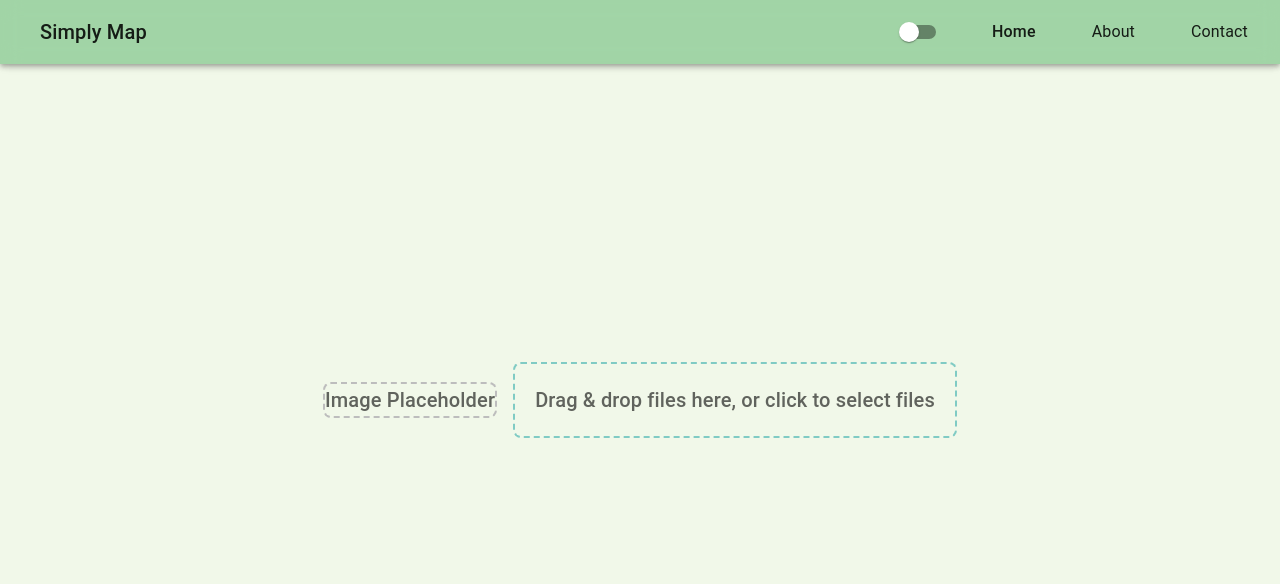
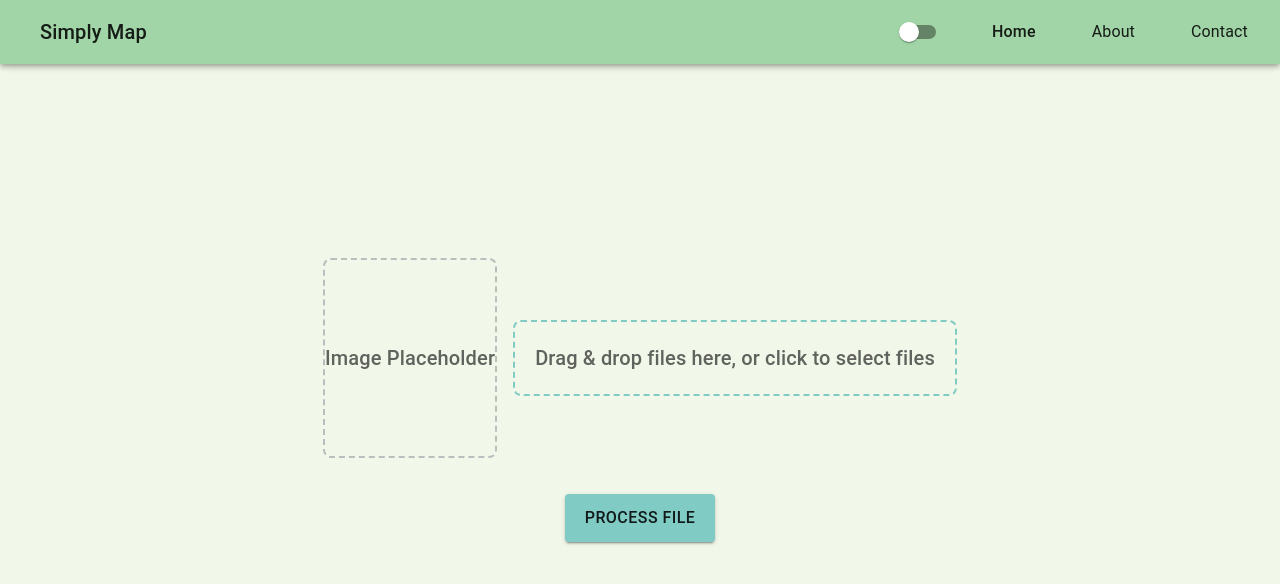
Before and after one commit to amritanshusingh/SimplyMapReact, a React (Vite) app: page / in a window 1280 px wide. Both pictures are taken after a click on the element 172 px from the left and 156 px from the top of the page. Shown: the top 584 px of the page. Built offline with nearby package versions, Linux system fonts and the light colour scheme; some icons are missing.

Commit message:
Enhance PointToLinePage with file upload and map rendering features

```diff
--- a/src/components/PointToLinePage.tsx
+++ b/src/components/PointToLinePage.tsx
@@ -1,25 +1,69 @@
-import React, { useCallback } from 'react';
+import React, { useCallback, useState, useEffect } from 'react';
 import { useDropzone } from 'react-dropzone';
-import { Box, Typography, Grid } from '@mui/material';
+import { Box, Typography, Grid, Card, Button } from '@mui/material';
+import { MapContainer, TileLayer, GeoJSON, useMap } from 'react-leaflet';
+import "leaflet/dist/leaflet.css";
+import { kml } from '@tmcw/togeojson';
+import { DOMParser } from '@xmldom/xmldom';
+import L from 'leaflet';
+
+const FitBoundsComponent = ({ geoJsonData }: { geoJsonData: any }) => {
+  const map = useMap();
+
+  useEffect(() => {
+    if (geoJsonData) {
+      const layer = L.geoJSON(geoJsonData);
+      map.fitBounds(layer.getBounds());
+    }
+  }, [geoJsonData, map]);
+
+  return null;
+};
 
 const PointToLinePage: React.FC = () => {
+  const [geoJsonData, setGeoJsonData] = useState<any>(null);
+  const [showMap, setShowMap] = useState(false);
+
   const onDrop = useCallback((acceptedFiles: File[]) => {
-    console.log('Uploaded files:', acceptedFiles);
-    // Handle file processing here
+    const file = acceptedFiles[0];
+    if (file && file.type === 'application/vnd.google-earth.kml+xml') {
+      const reader = new FileReader();
+      reader.onload = () => {
+        const text = reader.result as string;
+        const parser = new DOMParser();
+        const kmlDocument = parser.parseFromString(text, 'application/xml');
+        const geoJson = kml(kmlDocument);
+        setGeoJsonData(geoJson);
+      };
+      reader.readAsText(file);
+    } else {
+      console.error('Invalid file type. Please upload a KML file.');
+    }
   }, []);
+
+  const handleProcessFile = () => {
+    if (geoJsonData) {
+      setShowMap(true);
+    } else {
+      console.error('No GeoJSON data available to render the map.');
+    }
+  };
 
   const { getRootProps, getInputProps, isDragActive } = useDropzone({ onDrop });
 
   return (
-    <Grid container spacing={2} justifyContent="center" alignItems="center">
-      <Grid sx={{ gridColumn: { xs: 'span 12', md: 'span 6' } }}>
-        <Grid container sx={{ display: 'flex', flexDirection: 'column' }}>
+    <Grid container spacing={2} justifyContent="center" alignItems="center" direction="column" sx={{ padding: '20px' }}>
+      {!showMap ? (
+        <>
+          <Grid sx={{ width: '100%' }}>
+            <Grid container spacing={2} direction="row" justifyContent="center" alignItems="center">
+              <Grid>
                 <Box
                   sx={{
                     border: '2px dashed',
                     borderColor: 'grey.400',
                     borderRadius: '8px',
-              height: '100%',
+                    height: '200px',
                     display: 'flex',
                     alignItems: 'center',
                     justifyContent: 'center',
@@ -31,9 +75,7 @@ const PointToLinePage: React.FC = () => {
                   </Typography>
                 </Box>
               </Grid>
-      </Grid>
-      <Grid sx={{ gridColumn: { xs: 'span 12', md: 'span 6' } }}>
-        <Grid container sx={{ display: 'flex', flexDirection: 'column' }}>
+              <Grid>
                 <Box
                   {...getRootProps()}
                   sx={{
@@ -44,6 +86,9 @@ const PointToLinePage: React.FC = () => {
                     textAlign: 'center',
                     cursor: 'pointer',
                     backgroundColor: isDragActive ? 'rgba(0, 0, 0, 0.1)' : 'transparent',
+                    display: 'flex',
+                    alignItems: 'center',
+                    justifyContent: 'center',
                   }}
                 >
                   <input {...getInputProps()} />
@@ -54,6 +99,38 @@ const PointToLinePage: React.FC = () => {
               </Grid>
             </Grid>
           </Grid>
+          <Grid sx={{ marginTop: '20px' }}>
+            <Button
+              onClick={handleProcessFile}
+              variant="contained"
+              color="primary"
+              sx={{ padding: '10px 20px', fontSize: '16px' }}
+            >
+              Process File
+            </Button>
+          </Grid>
+        </>
+      ) : (
+        <Grid sx={{ width: '100%' }}>
+          <Box sx={{ height: '100vh', width: '100%' }}>
+            <Card sx={{ height: 'calc(100vh - 64px)', width: '100%', padding: '16px', marginTop: '64px' }}>
+              <MapContainer center={[0, 0]} zoom={2} style={{ height: '100%', width: '100%' }}>
+                <TileLayer
+                  url="https://{s}.tile.openstreetmap.org/{z}/{x}/{y}.png"
+                  attribution="&copy; <a href='https://www.openstreetmap.org/copyright'>OpenStreetMap</a> contributors"
+                />
+                {geoJsonData && (
+                  <>
+                    <GeoJSON data={geoJsonData} />
+                    <FitBoundsComponent geoJsonData={geoJsonData} />
+                  </>
+                )}
+              </MapContainer>
+            </Card>
+          </Box>
+        </Grid>
+      )}
+    </Grid>
   );
 };
 
```
Lines whose indentation alone changed are shown as unchanged.
